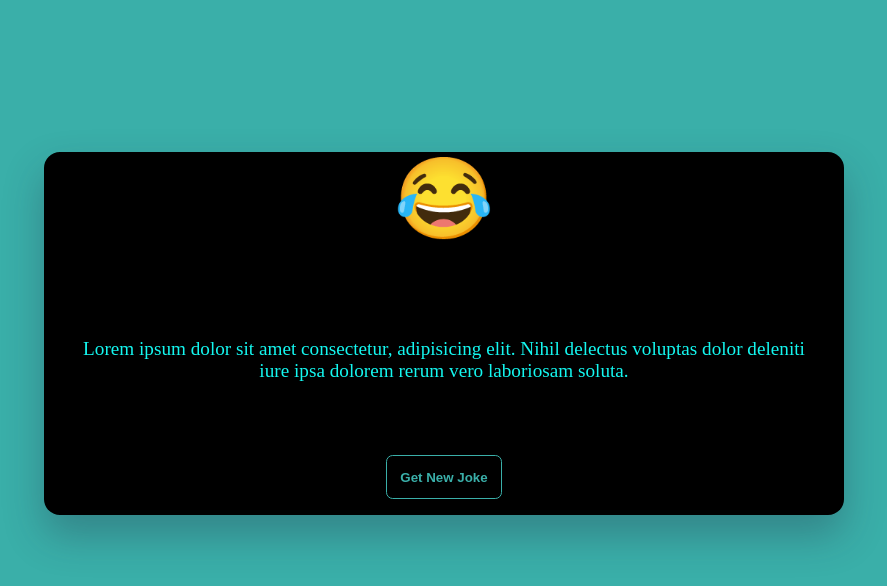
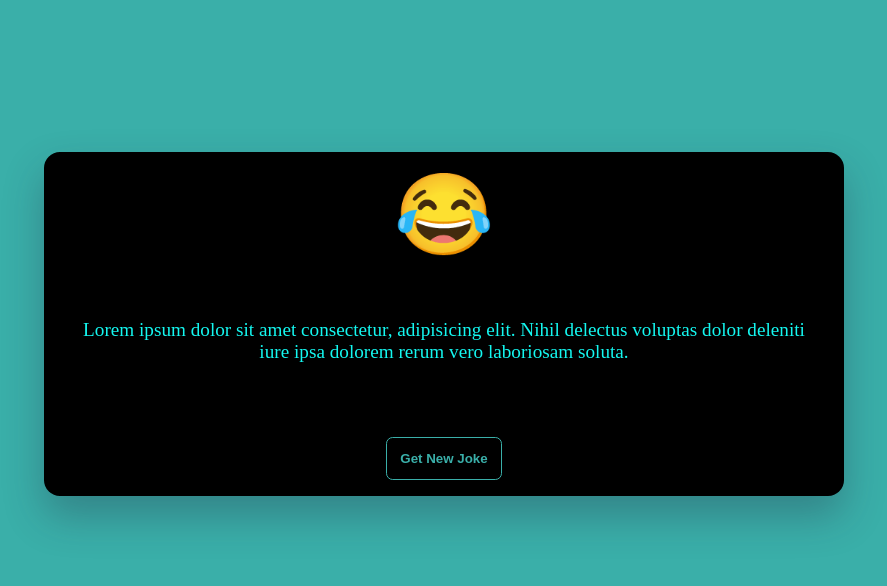
Before and after one commit to Ashutosh-aditya/Project_With_API, a plain HTML site: page Random_jokes/Index.htm in a window 1280 px wide. Shown: the whole page, without its empty margins (196-1083 px from the left). Drawn offline with Linux system fonts and the light colour scheme.

```diff
--- a/Random_jokes/style.css
+++ b/Random_jokes/style.css
@@ -27,6 +27,7 @@
     0 0 7px rgb(58, 175, 169);
 }
 .emojii{
+    padding-top: 0.2em;
     text-align: center;
     font-size:  5em;
 }
@@ -51,7 +52,7 @@
 }
 
 .joke p{
-    padding:2em 2em 2em 2em ;
+    padding:0.2em 2em 2em 2em ;
     text-align: center;
     color:rgb(20, 247, 240);
     font-size: larger;
```
